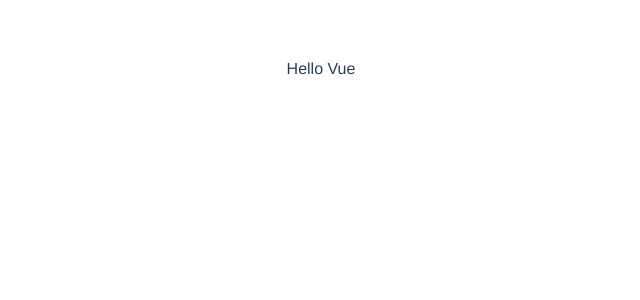
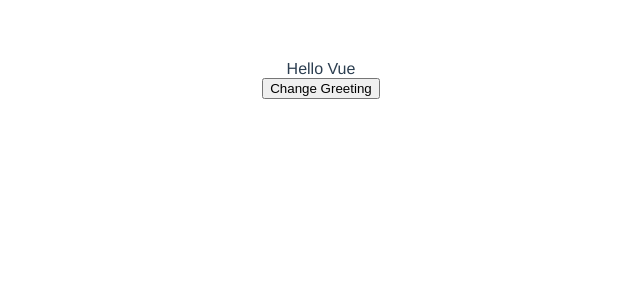
Before and after one commit to ashishjsharda/vueexample5, a Vue app: page / in a window 1280 px wide. Shown: the top 300 px of the page, without its empty margins (319-959 px from the left). Built offline with nearby package versions, Linux system fonts and the light colour scheme.

Commit message:
add button to change greeting

```diff
--- a/src/App.vue
+++ b/src/App.vue
@@ -2,6 +2,7 @@
   <div id="app">
 
     <Greeting :greeting="greeting" :who="who"/>
+    <button @click="newGreeting()">Change Greeting</button>
   </div>
 </template>
 
```
